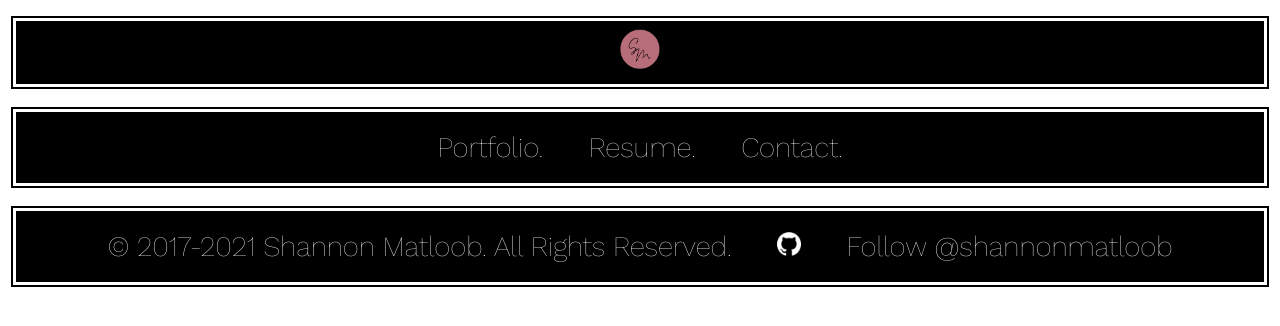
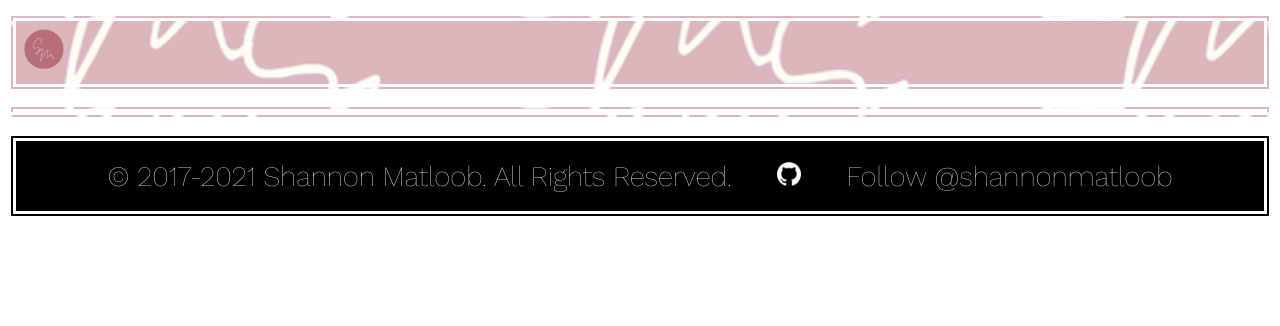
Before and after one commit to shannonmatloob/shannonmatloob.github.io, a plain HTML site: page index.html in a window 1280 px wide. Drawn offline with nearby package versions, Linux system fonts and the light colour scheme.

Commit message:
add background image and flex display

```diff
--- a/index.css
+++ b/index.css
@@ -19,23 +19,26 @@ li {
 }
 
 a {
-  color: white;
+  color: #fbfbec;
   text-decoration: none;
   padding: 0;
   margin: 0;
   height: auto;
 }
 a: visited {
-  color:white;
+  color: #b76c77;
 }
 
-header, ul {
+header {
+	display: flex;
+	justify-content: space-between;
   font-size: 1.75rem;
   color: white;
-  background-color: black;
+  /* background-color: black; */
+	background-image: url("./sm-background.png");
   text-align: center;
   border-style: double;
-  border-color: white;
+  border-color: #FFFFFF;
   border-width: 8px;
   height: auto;
   margin-top: 1%;
@@ -43,7 +46,24 @@ header, ul {
   width: auto;
 }
 
-header, ul {
+.background {
+	display: flex;
+	justify-content: space-between;
+  font-size: 1.75rem;
+  color: #000000;
+  /* background-color: black; */
+	background-image: url("./sm-background.png");
+  text-align: center;
+  border-style: double;
+  border-color: #FFFFFF;
+  border-width: 8px;
+  height: auto;
+  margin-top: 1%;
+  margin-bottom: 1%;
+  width: auto;
+}
+
+ul {
   font-size: 1.75rem;
   color: white;
   background-color: black;
--- a/index.html
+++ b/index.html
@@ -8,14 +8,15 @@
     <title>Shannon Matloob</title>
   </head>
   <body>
-    <main>
 		<header>
 			<!-- logo -->
 			<a href="#">
-					<img id="logo" src="/smlogo.png" alt="Shannon Matloob logo" />
+				<img id="logo" src="/smlogo.png" alt="Shannon Matloob logo"/>
 			</a>
+			<!-- <nav></nav> -->
 		</header>
-      <ul>
+		<main class="background">
+			<!-- <ul>
 				<a href="./portfolio.html">
 					<li>Portfolio.</li>
 				</a>
@@ -25,9 +26,9 @@
 				<a href="mailto:smtlb90@gmail.com?&subject=Let's%20Get%20Coffee!&body=Hi,%20Shannon.%0D%0A%0D%0AI%20came%20across%20your%20portfolio%20website,%20and%20would%20love%20to%20get%20to%20know%20more%20about%20you." target="_top">
 					<li>Contact.</li>
 				</a>
-      </ul>
+			</ul> -->
 		</main>
-  </body>
+
   <footer>
     <ul>
       <li id="copyright">
@@ -44,4 +45,5 @@
       </li>
     </ul>
   </footer>
+	</body>
 </html>
```
Also changed, not shown: hair-silhouette-transparent.png (added), sm-background.png (added), wordmark.png (added). Lines whose indentation alone changed are shown as unchanged.
